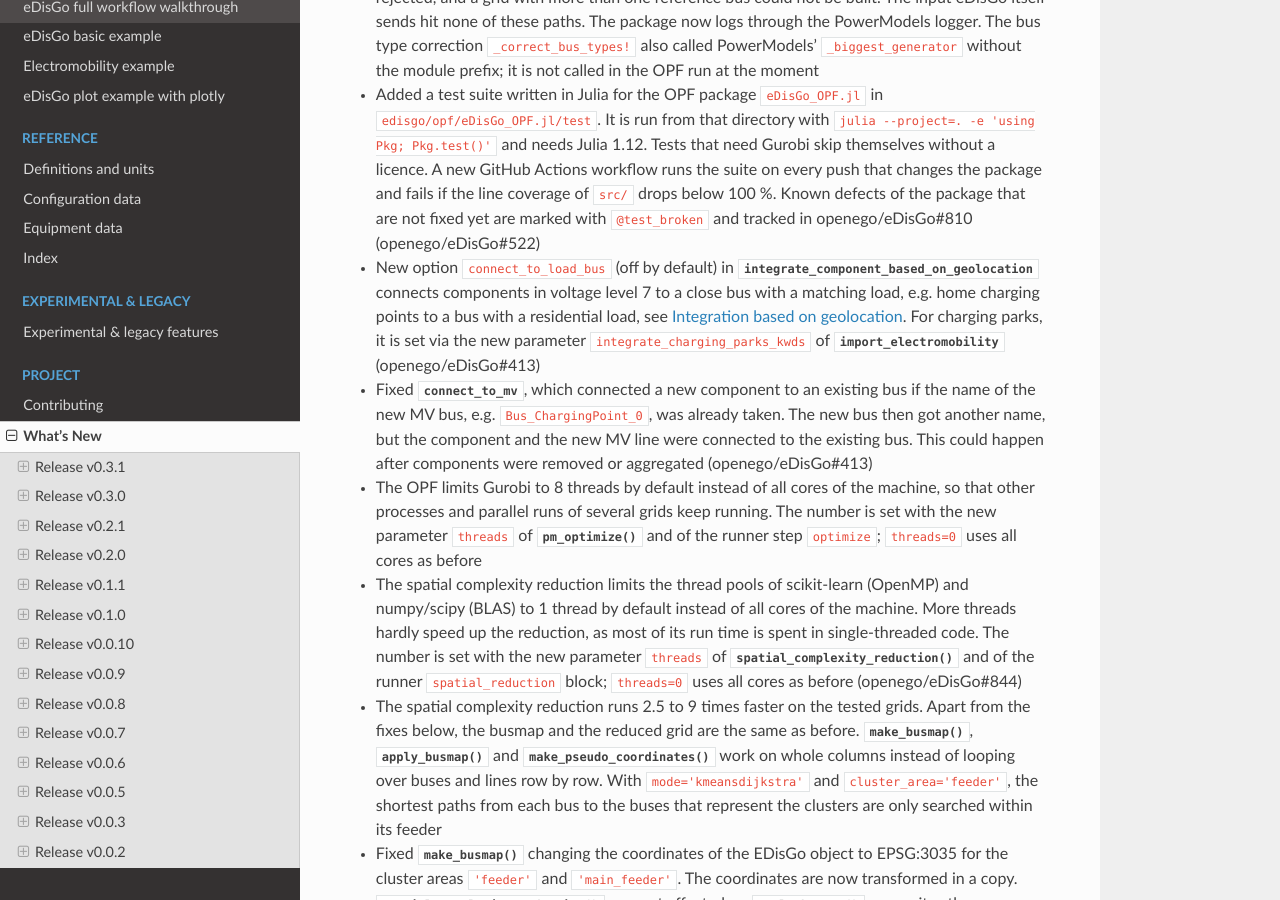
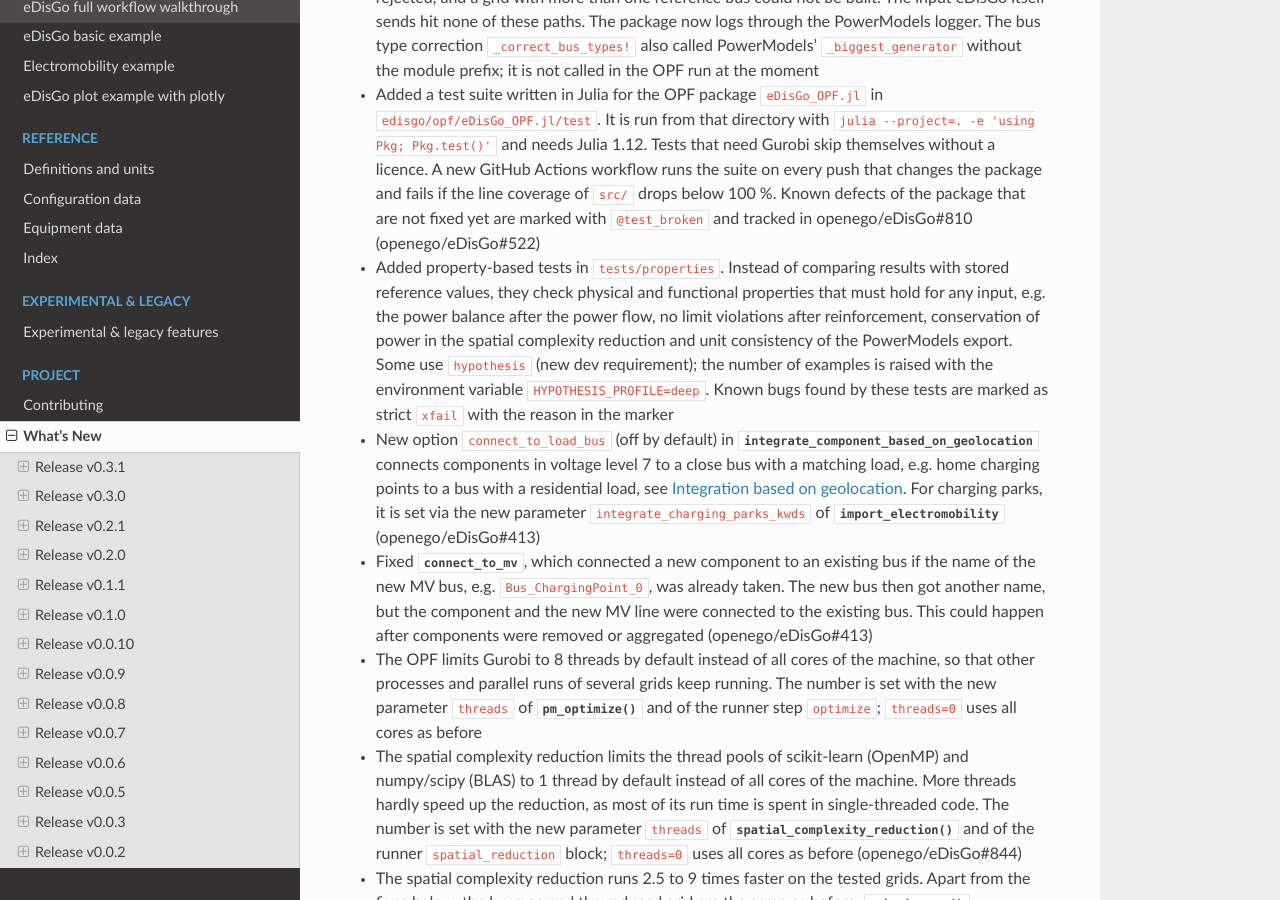
Before and after one commit to openego/eDisGo, a Sphinx documentation site: the page built from doc/whatsnew.rst, in a window 1280 px wide and 900 px high, scrolled down 8879 px. Built offline with Sphinx 7.4.7 and the Read the Docs theme 3.1.0, drawn with Linux system fonts in a browser that asks for light colours; pages that are not in the unit, such as notebooks, are missing from menus.

Commit message:
Add whatsnew entry for the property-based tests

```diff
--- a/doc/whatsnew/v0-3-1.rst
+++ b/doc/whatsnew/v0-3-1.rst
@@ -425,6 +425,14 @@ Changes
   of ``src/`` drops below 100 %. Known defects of the package that are not fixed
   yet are marked with ``@test_broken`` and tracked in openego/eDisGo#810
   (openego/eDisGo#522)
+* Added property-based tests in ``tests/properties``. Instead of comparing results
+  with stored reference values, they check physical and functional properties
+  that must hold for any input, e.g. the power balance after the power flow, no
+  limit violations after reinforcement, conservation of power in the spatial
+  complexity reduction and unit consistency of the PowerModels export. Some use
+  ``hypothesis`` (new dev requirement); the number of examples is raised with the
+  environment variable ``HYPOTHESIS_PROFILE=deep``. Known bugs found by these tests
+  are marked as strict ``xfail`` with the reason in the marker
 * New option ``connect_to_load_bus`` (off by default) in
   :attr:`~.edisgo.EDisGo.integrate_component_based_on_geolocation` connects
   components in voltage level 7 to a close bus with a matching load, e.g. home
```
